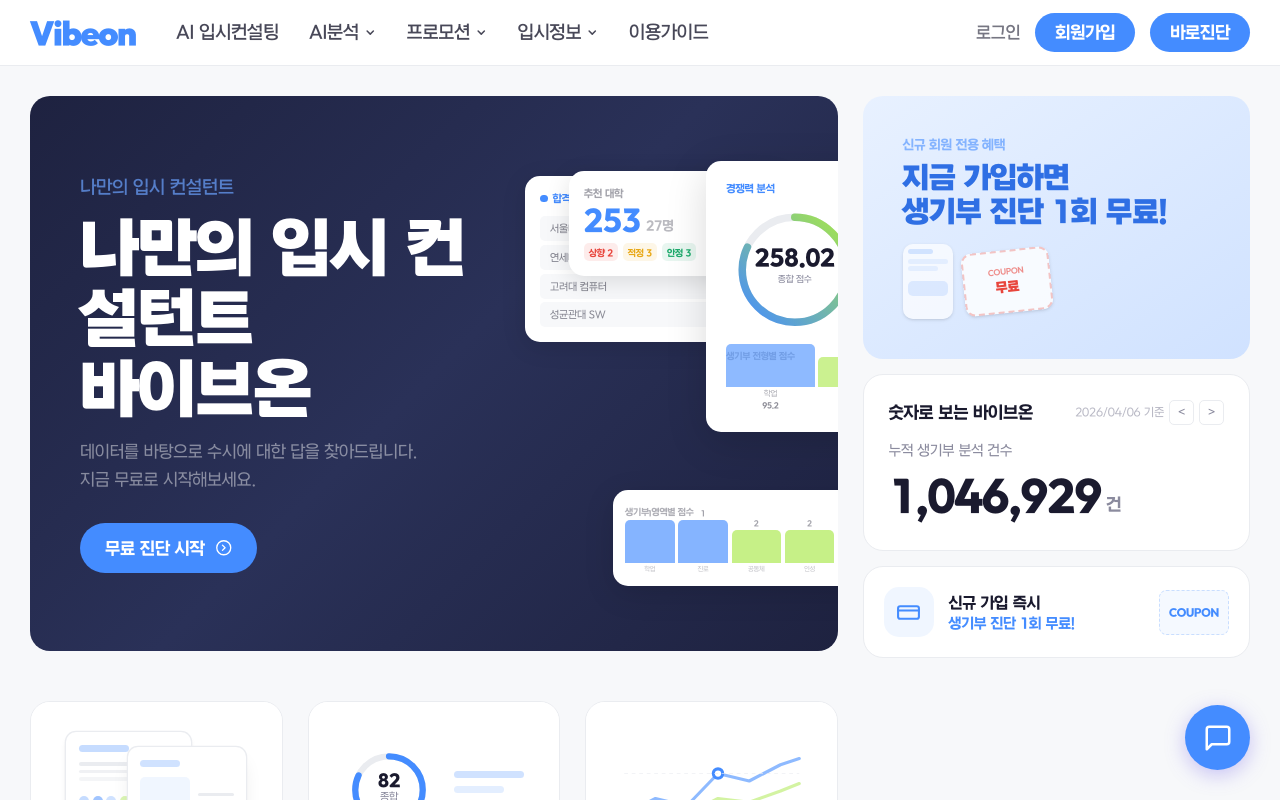
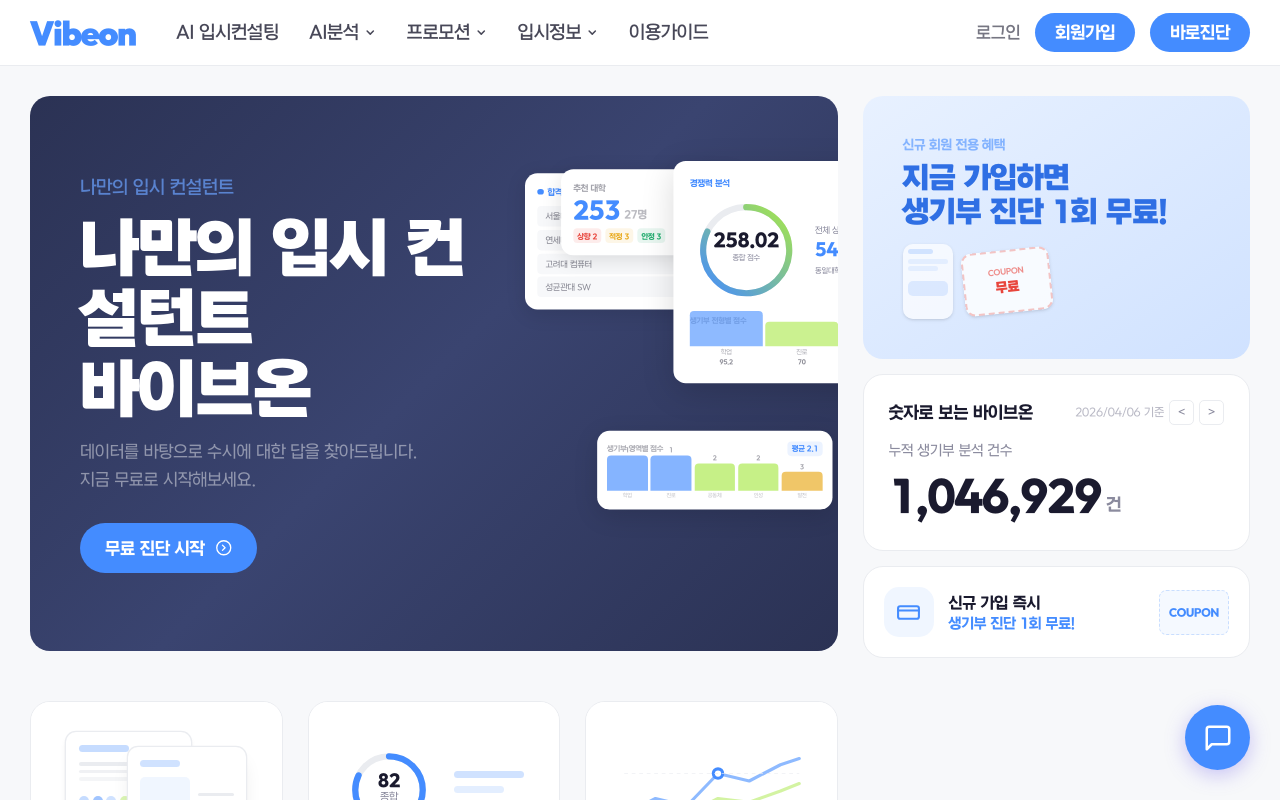
Before and after one commit to INNO-HI-Inc/hi-university, a Next.js app: page /admission-consulting/ in a window 1280 px wide. Shown: the top 800 px of the page. Built offline with nearby package versions, Linux system fonts and the light colour scheme.

Commit message:
Scale down hero cards to prevent overflow, brighten hero bg

```diff
--- a/src/app/globals.css
+++ b/src/app/globals.css
@@ -41,7 +41,7 @@
 .num { font-variant-numeric: tabular-nums; font-feature-settings: "tnum"; }
 
 .hero-dark {
-  background: linear-gradient(135deg, #1E2240 0%, #2A3158 50%, #1E2240 100%);
+  background: linear-gradient(135deg, #2B3254 0%, #3A4470 50%, #2B3254 100%);
 }
 
 /* card hover */
--- a/src/app/page.tsx
+++ b/src/app/page.tsx
@@ -56,7 +56,7 @@
         </div>
 
         {/* RIGHT — white app screens stacked */}
-        <div className="relative hidden h-[340px] lg:block">
+        <div className="relative hidden h-[340px] lg:block" style={{ transform: "scale(0.82)", transformOrigin: "top left" }}>
           {/* Screen A: 뒤 왼쪽 — 대학 리스트 */}
           <div className="absolute left-0 top-3 z-10 w-[195px] rounded-xl bg-white p-3 shadow-[0_4px_20px_rgba(0,0,0,0.12)]">
             <div className="mb-2 flex items-center gap-1">
```
Also changed, not shown: 48 other files (tests, documents, lock files or other folders).
